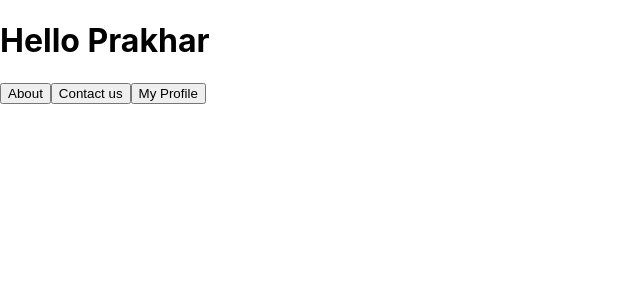
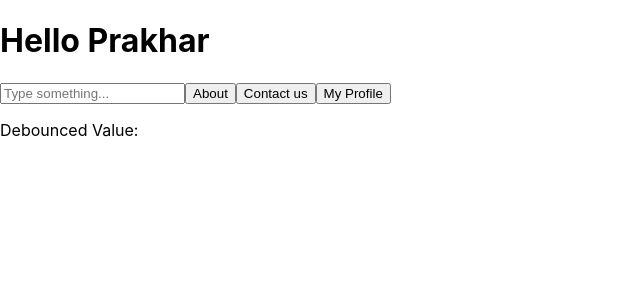
Before and after one commit to Prakhar5355/react-concepts, a React (Create React App) app: page / in a window 1280 px wide. Shown: the top 300 px of the page, without its empty margins (0-640 px from the left). Built offline with nearby package versions, Linux system fonts and the light colour scheme.

Commit message:
added debouncing

```diff
--- a/src/components/Home.js
+++ b/src/components/Home.js
@@ -1,11 +1,12 @@
 import React from "react";
 import { Link } from "react-router-dom";
-
+import Search from "./Search"
 const Home = () =>{
     return(
         <>
         <h1>Hello Prakhar</h1>
         <div className="parent" style={{display:"flex"}}>
+            <Search></Search>
        <Link to="/about"><button>About</button></Link>
        <Link to="/contact"><button>Contact us</button></Link>
        <Link to="/profile"><button>My Profile</button></Link>
--- /dev/null
+++ b/src/components/Search.js
@@ -0,0 +1,37 @@
+import React, { useState, useEffect } from 'react';
+
+function DebounceExample() {
+  const [inputValue, setInputValue] = useState('');
+  const [debouncedValue, setDebouncedValue] = useState('');
+
+  // Function to handle input changes
+  const handleInputChange = (e) => {
+    setInputValue(e.target.value);
+  };
+
+  useEffect(() => {
+    // Set up a debounce function (500ms delay)
+    const handler = setTimeout(() => {
+      setDebouncedValue(inputValue);  // Update the debounced value after delay
+    }, 300);
+
+    // Cleanup function to clear timeout if user types before the delay finishes
+    return () => {
+      clearTimeout(handler);
+    };
+  }, [inputValue]);  // This effect depends on inputValue
+
+  return (
+    <div>
+      <input
+        type="text"
+        placeholder="Type something..."
+        value={inputValue}
+        onChange={handleInputChange}
+      />
+      <p>Debounced Value: {debouncedValue}</p>
+    </div>
+  );
+}
+
+export default DebounceExample;
```
